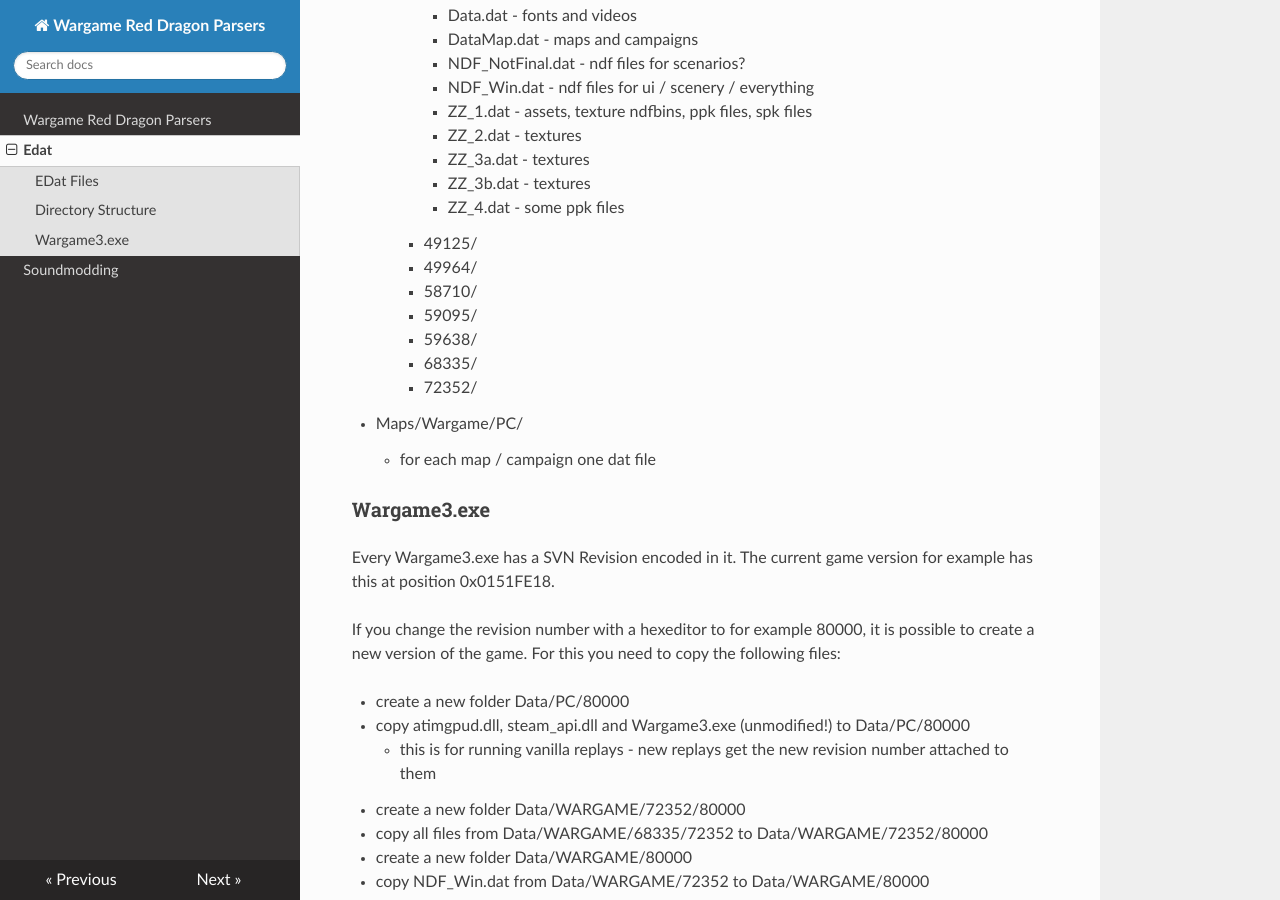
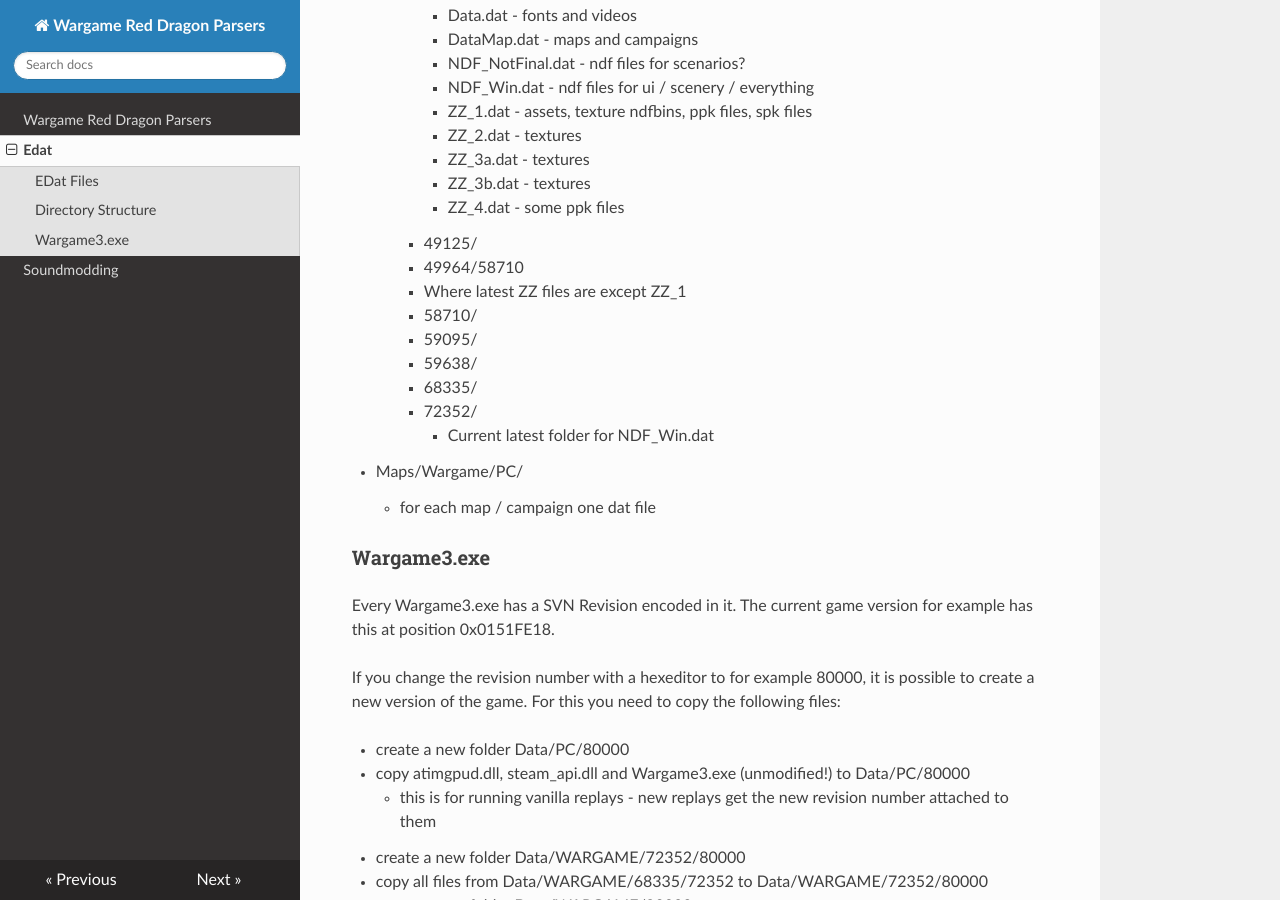
Before and after one commit to ev1313/wgrd-cons-parsers, an MkDocs documentation site: the page built from docs/edat.md, in a window 1280 px wide and 900 px high, scrolled down 1366 px. Built offline with MkDocs 1.6.1, drawn with Linux system fonts in a browser that asks for light colours; nearby versions of some CDN libraries.

Commit message:
Update edat.md
indicates where latest vanilla game folder is.

```diff
--- a/docs/edat.md
+++ b/docs/edat.md
@@ -67,14 +67,15 @@
              - ZZ_4.dat - some ppk files
         - 49125/
 
-        - 49964/
-
+        - 49964/58710
+	     - Where latest ZZ files are except ZZ_1
         - 58710/
 
         - 59095/
         - 59638/
         - 68335/
         - 72352/
+             - Current latest folder for NDF_Win.dat
 
 - Maps/Wargame/PC/
     - for each map / campaign one dat file
```
